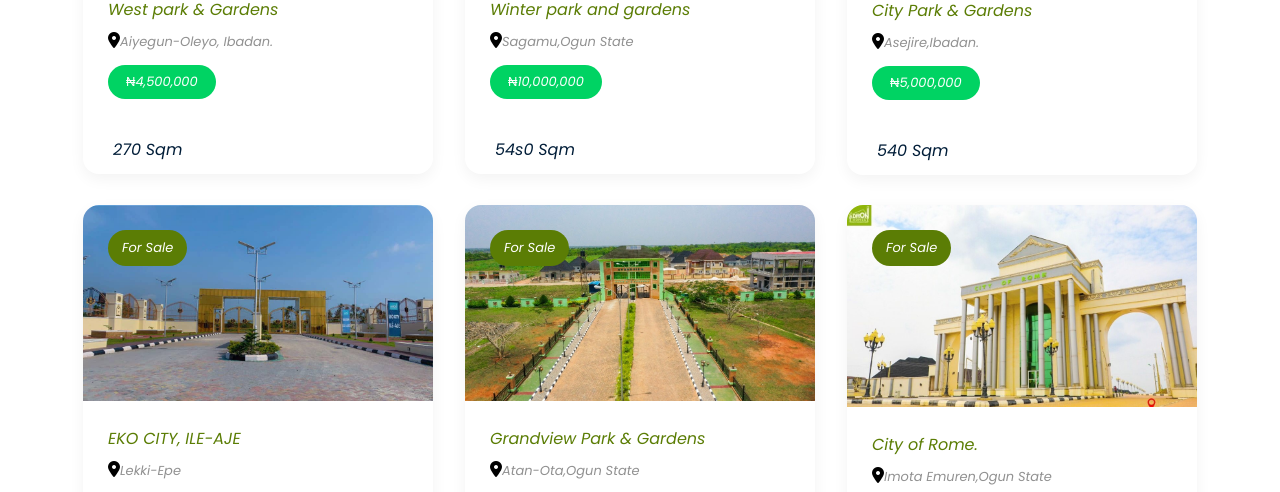
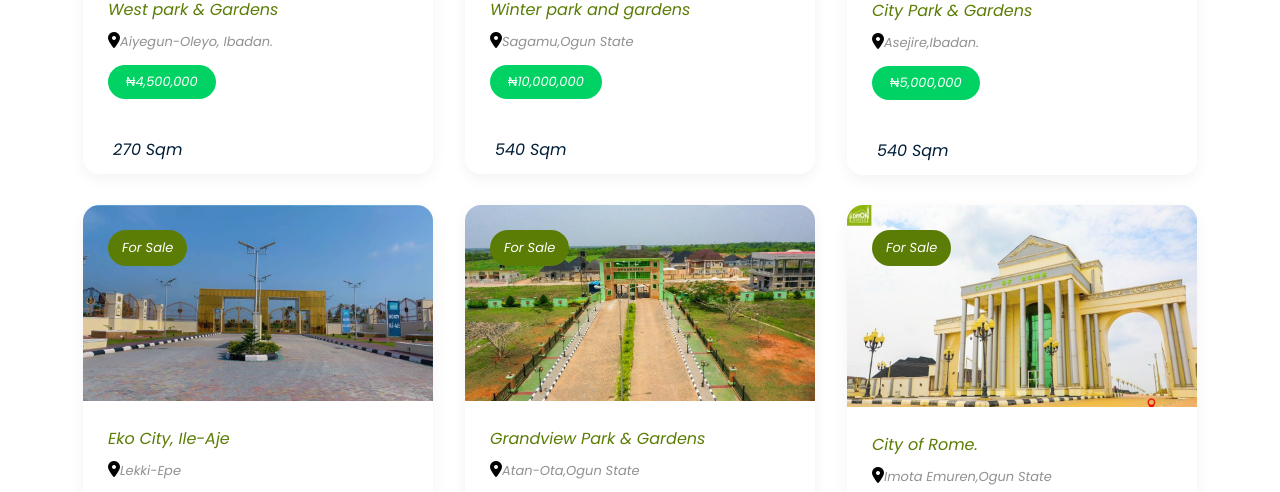
Before and after one commit to Tusshed/Estate-Upgrade, a React (Create React App) app: page / in a window 1280 px wide. Shown: the part 1639-2131 px from the top of the page. Built offline with nearby package versions, Linux system fonts and the light colour scheme; a web font is replaced by a local one.

Commit message:
typo fixed

```diff
--- a/src/Detail/PropertyDetail.js
+++ b/src/Detail/PropertyDetail.js
@@ -45,7 +45,7 @@
     heading: "Winter park and gardens",
     span: "Sagamu,Ogun State",
     amount: "10,000,000",
-    size: "54s0 Sqm",
+    size: "540 Sqm",
     type: "Land",
     currency: "₦",
   },
@@ -62,7 +62,7 @@
   {
     id: "7",
     Image: "PropertyImages/ekocity.jpeg",
-    heading: "EKO CITY, ILE-AJE",
+    heading: "Eko City, Ile-Aje",
     span: "Lekki-Epe",
     amount: "100,000,000",
     size: "500 Sqm",
```
Also changed, not shown: public/manifest.json.
